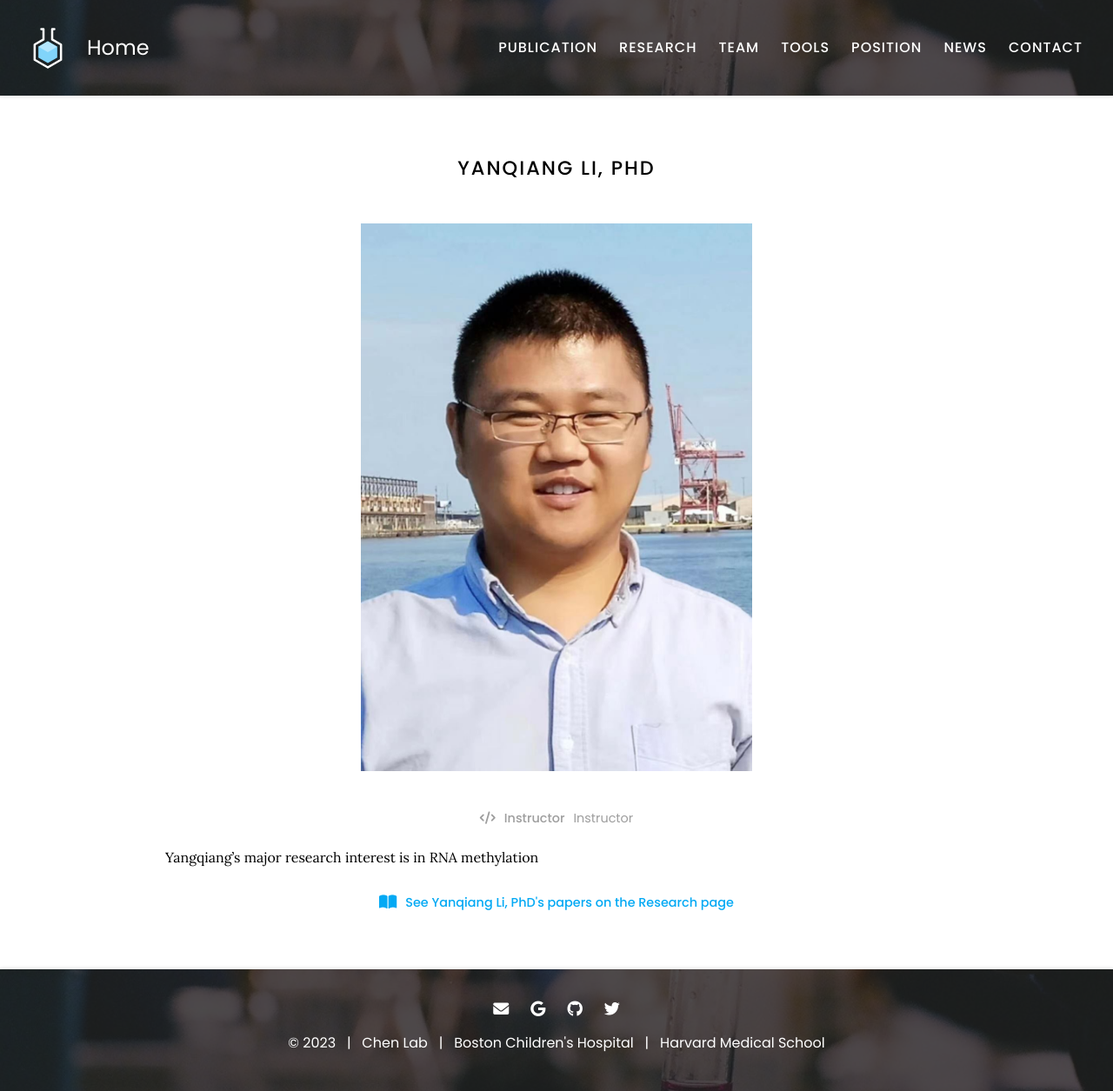
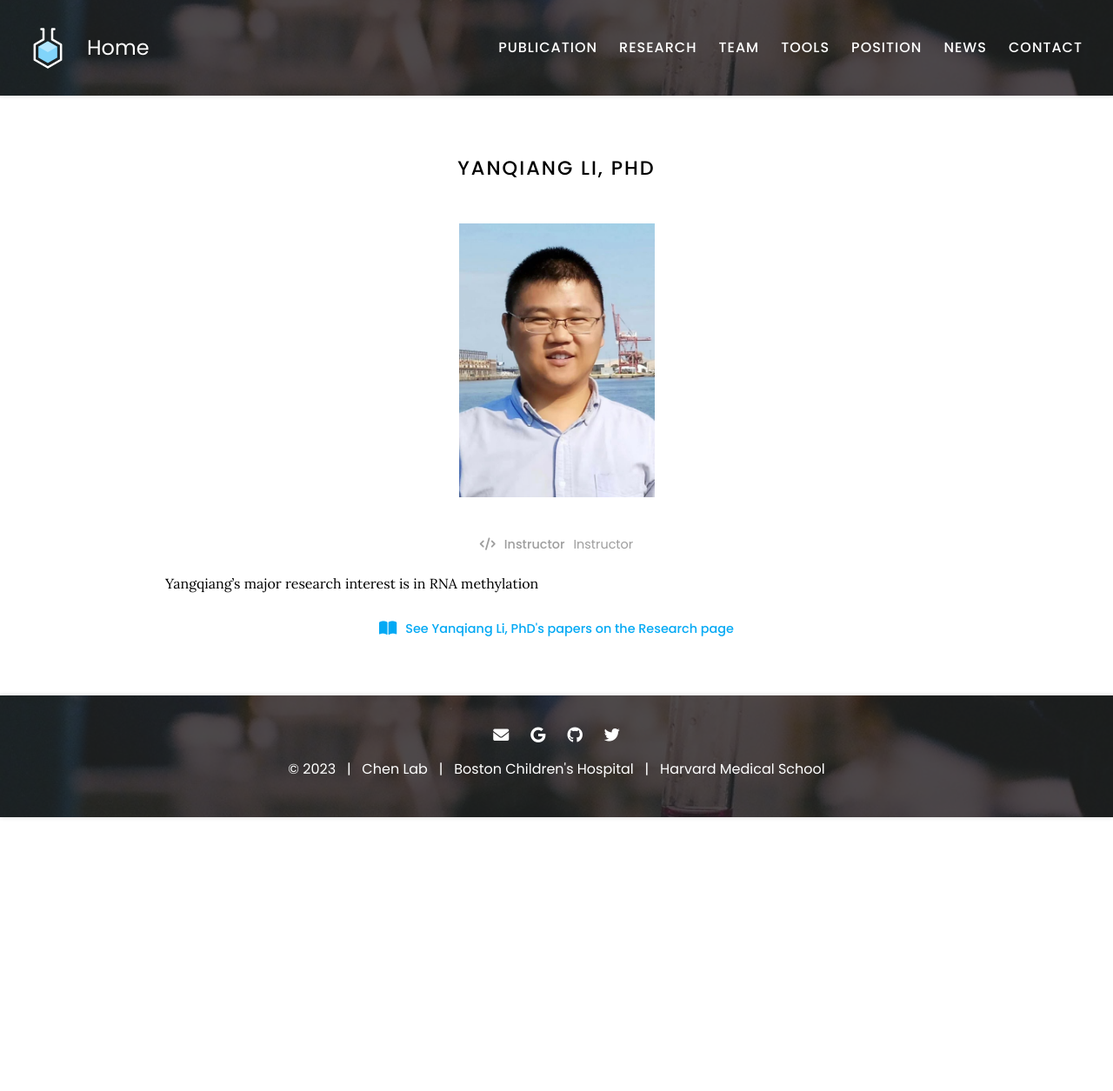
Before and after one commit to kaifuchenlab/kaifuchenlab.github.io, a Jekyll site: the page built from _members/yanqiang-li.md, in a window 1280 px wide. Shown: the whole page at 87% size. Built offline with Jekyll 4.4.1, drawn with Linux system fonts in a browser that asks for light colours; after the commit the page ends 940 px from its top, so only the background shows below that.

Commit message:
Update member.html

```diff
--- a/_layouts/member.html
+++ b/_layouts/member.html
@@ -4,7 +4,7 @@ layout: default
 
 <h1>{{ page.name | default: page.title }}</h1>
 
-{%- include figure.html image=page.image -%}
+{%- include figure.html image=page.image width="25%" height="25%" -%}
 
 <p class="center">
   {%- include role.html type=page.role text=true description=page.description -%}
```
